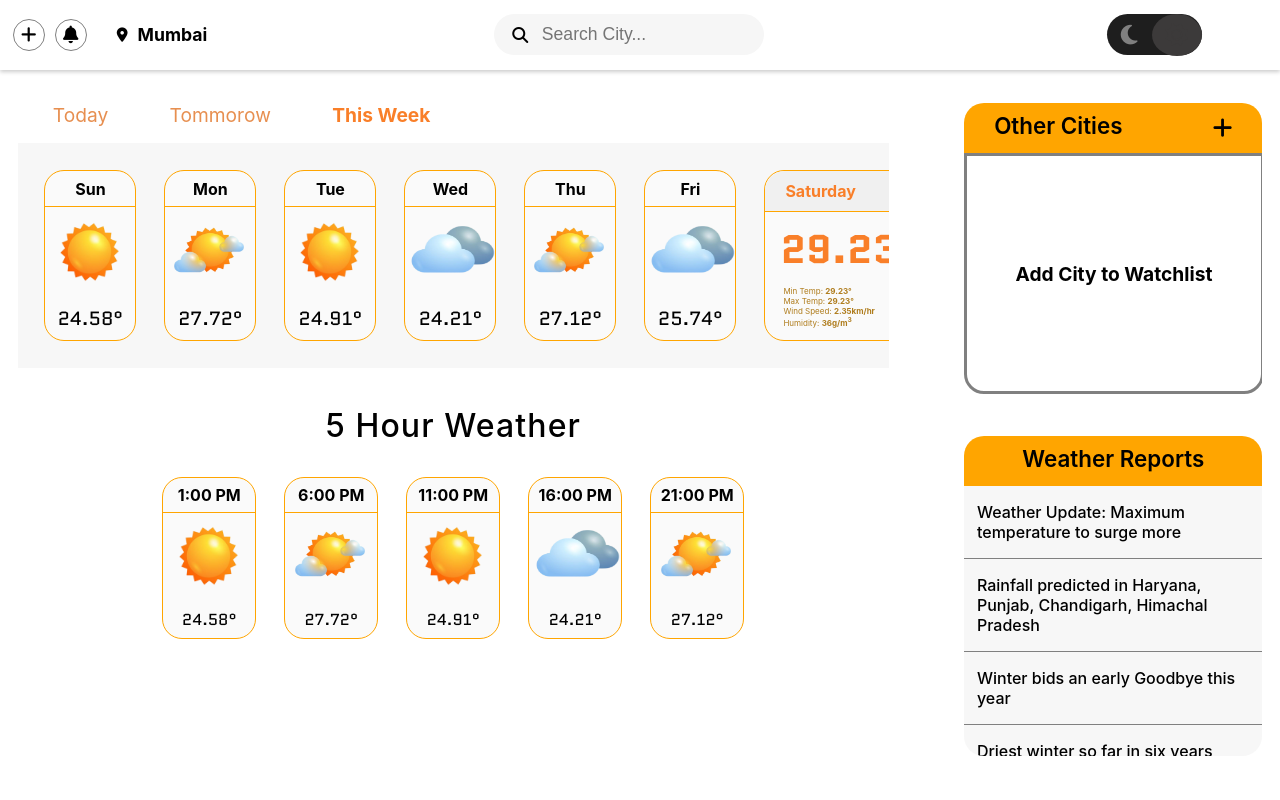
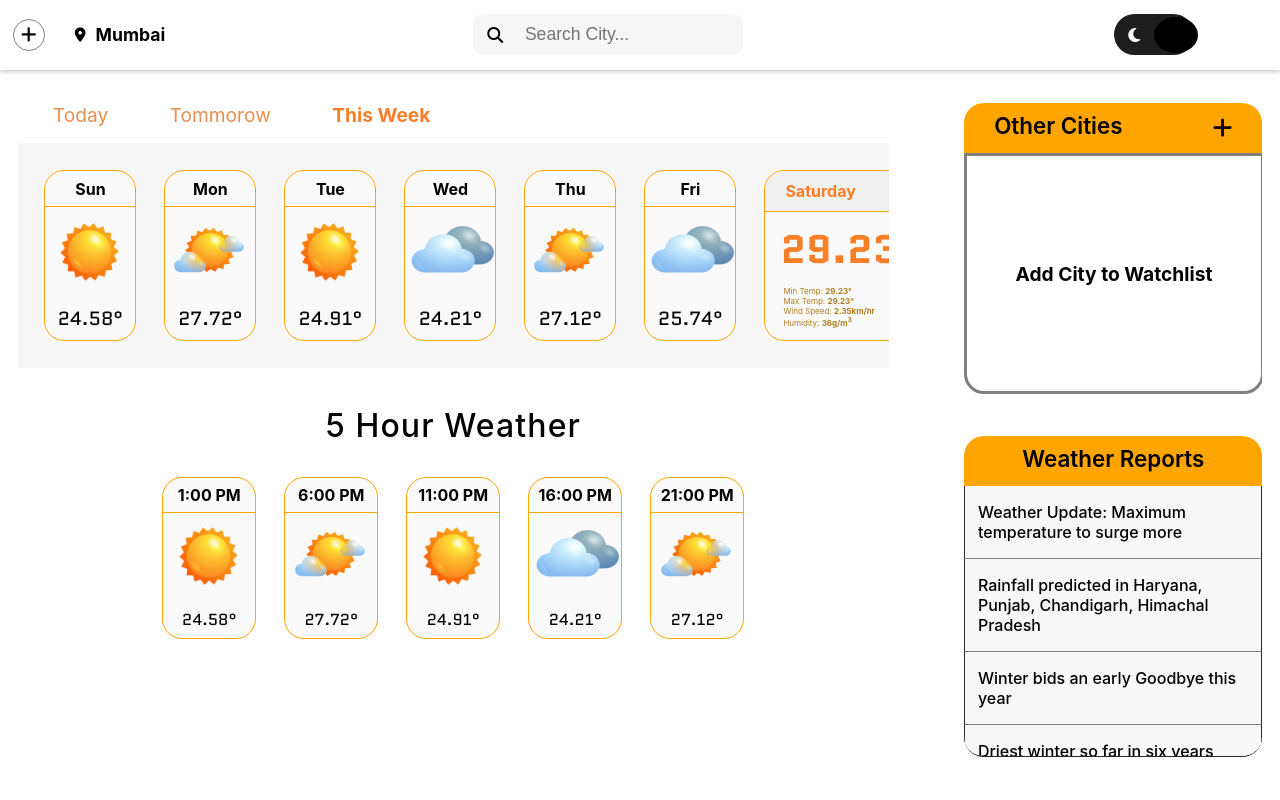
Before and after one commit to imshivam-gupta/Weather-Application-GDSC, a React (Create React App) app: page /nextweek in a window 1280 px wide. Shown: the top 800 px of the page. Built offline with nearby package versions, Linux system fonts and the light colour scheme.

Commit message:
Completed project

```diff
--- a/src/components/Header/Header.css
+++ b/src/components/Header/Header.css
@@ -4,6 +4,8 @@
     justify-content: space-between;
     height: 5.1vh;
     padding: 0.7rem 0.8rem 0.8rem 0.8rem;
+    background-color: rgb(40,40,40);
+    box-shadow: 0px 2px 4px rgba(0, 0, 0, 0.2);
 }
 
 .light-nav{
@@ -71,7 +73,7 @@
     align-items: center;
     background-color: rgb(30,30,30);
     justify-content: center;
-    border-radius: 30px;
+    border-radius: 10px;
 }
 
 .light-nav .light-nav-mid-sec{
@@ -83,7 +85,7 @@
     background: transparent;
     outline: none;
     border: none;
-    padding-left: 5%;
+    padding-left: 8%;
     color:white;
     font-size: 1.1rem;
 }
@@ -107,9 +109,9 @@
     height: 100%;
     align-items: center;
     background-color: rgb(30,30,30);
-    width: 95px;
+    width: 80px;
     border-radius: 30px;
-    font-size: 1.4rem;
+    font-size: 1rem;
     justify-content: space-between;
 }
 
@@ -117,30 +119,41 @@
     padding: 10px 14px;
 }
 
+
+
 .nav-bar .mode-toggler .dark-active{
-    background-color: var(--blue);
+    color: white!important;;
+    background-color: rgb(60, 58, 58);
+    border-radius: 50%;
+}
+
+
+.nav-bar .mode-toggler .light-active{
+    color: orange;
+}
+
+
+.nav-bar .mode-toggler .dark-active{
+    background-color: white;
     color: black;
     border-radius: 50%;
 }
 
+
+
 .light-nav .mode-toggler .light-active{
-    color:rgb(60, 58, 58);
-    background-color: rgb(60, 58, 58);
+    color:rgb(0, 0, 0);
+    background-color: rgb(0, 0, 0);
     border-radius: 50%;
 }
+
 
 .light-nav .mode-toggler .dark-active{
     z-index: 1;
     background-color: transparent;
-    color: gray;
+    color: rgb(255,255,255);
 }
 
-
-
-.nav-bar .nav-right-sec .user-img{
-    height: 100%;
-    border-radius: 50%;
-}
 
 
 @media screen and (orientation : portrait){
--- a/src/components/Header/Header.js
+++ b/src/components/Header/Header.js
@@ -53,9 +53,9 @@ const Header = () => {
                         <i className="fa-solid fa-plus" />
                     </div>
 
-                    <div className='nav-icons light-icons' style={{cursor:'pointer'}}>
+                    {/* <div className='nav-icons light-icons' style={{cursor:'pointer'}}>
                         <i className="fa-sharp fa-solid fa-bell" />
-                    </div>
+                    </div> */}
 
                     <div className='curr-loc-name'>
                         <i className='fa-solid fa-location-dot loc-pin' />
--- a/src/components/HourCard/HourCard.css
+++ b/src/components/HourCard/HourCard.css
@@ -4,7 +4,7 @@
     margin-left: 14px;
     margin-right: 14px;
     justify-content: space-around;
-    background-color: rgb(27,26,29);
+    background-color: var(--gray);
     border-radius: 20px;
     width: 12.5rem;
 }
--- a/src/components/OneDayCard/OneDayCard.css
+++ b/src/components/OneDayCard/OneDayCard.css
@@ -4,7 +4,7 @@
     margin-left: 14px;
     margin-right: 14px;
     justify-content: space-around;
-    background-color: rgb(27,26,29);
+    background-color: var(--gray);
     /* padding: 10px 2px; */
     border-radius: 20px;
     width: 12.2rem;
--- a/src/components/WeatherNewsCard/WeatherNewsCard.css
+++ b/src/components/WeatherNewsCard/WeatherNewsCard.css
@@ -5,6 +5,9 @@
     background-color: #1B1A1D;
     padding: 1rem 0.8rem;
     border-bottom: 0.4px solid gray;
+    border-left: 1px solid var(--gray);
+    border-bottom: 0.4px solid gray;
+    border-right: 1px solid var(--gray);
 }
 
 .weather-news-card:last-child{
--- a/src/index.css
+++ b/src/index.css
@@ -18,8 +18,8 @@ code {
 :root {
   --blue: rgb(213,231,245);
   --orange: #F97F29;
-  --black:rgb(16,16,20);
-  --gray:  rgb(27,26,29);;
+  --black:#1A1A1A;
+  --gray:  #282828;
 }
 
 
--- a/src/screens/RightScreen/RightScreen.css
+++ b/src/screens/RightScreen/RightScreen.css
@@ -47,7 +47,7 @@
     justify-content: space-between;
     margin-bottom: 15px;
     height: 2rem;
-    background-color: rgb(29, 28, 28);
+    background-color: var(--gray);
     border-top-left-radius: 20px;
     border-top-right-radius: 20px;
     padding: 9px 30px;
@@ -141,7 +141,7 @@
     text-align: center;
     margin-bottom: 15px;
     height: 2rem;
-    background-color: rgb(29, 28, 28);
+    background-color: var(--gray);
     border-top-left-radius: 20px;
     border-top-right-radius: 20px;
     padding: 9px 0px;
@@ -162,6 +162,7 @@
     overflow-y: auto;
     border-bottom-left-radius: 20px;
     border-bottom-right-radius:20px ;
+    border-bottom: 1px solid var(--gray);
 }
 
 .right-secn .latest-news-list::-webkit-scrollbar{
```
